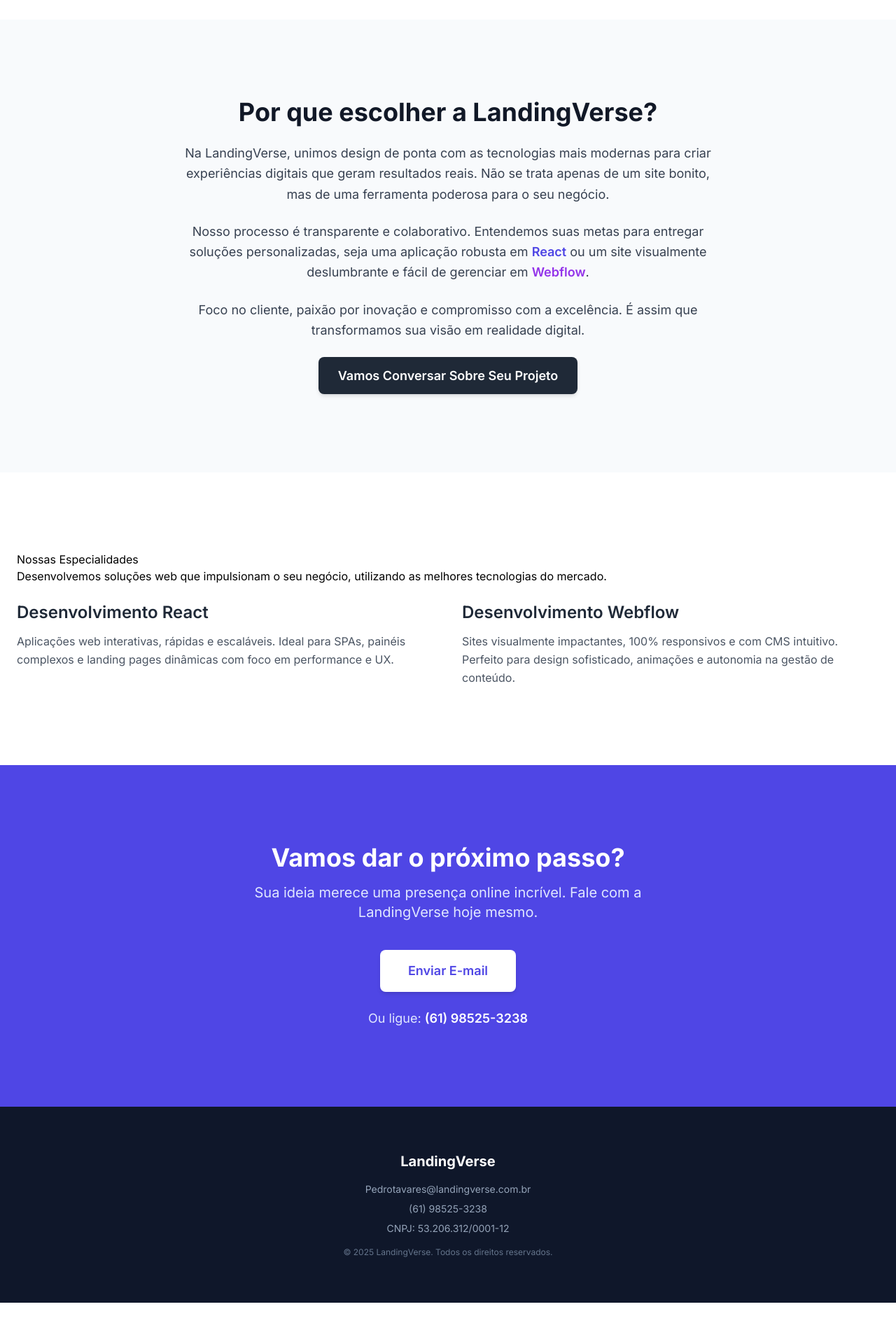
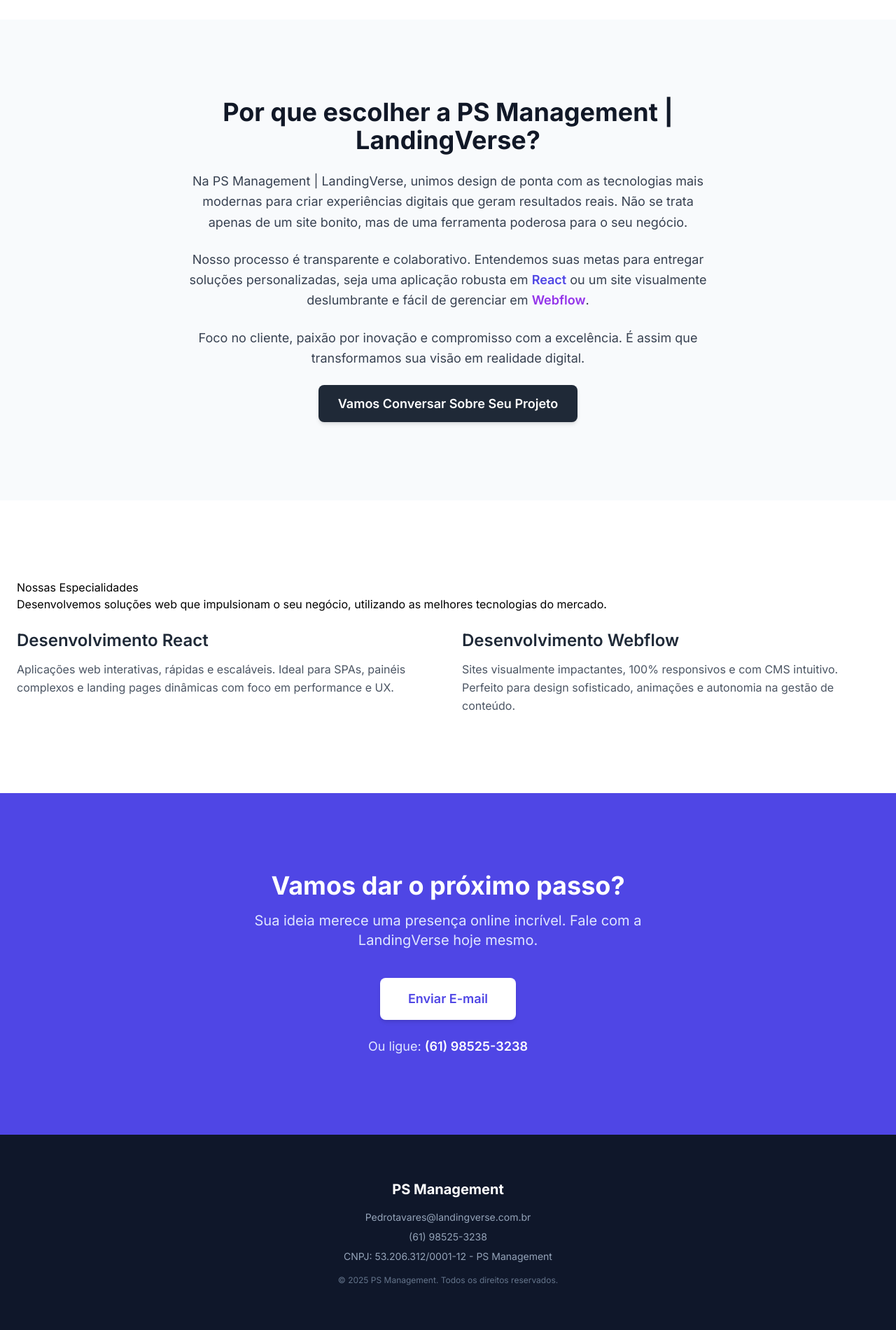
Before and after one commit to xpedrotavares/landingverse.github.io, a plain HTML site: page index.html in a window 1280 px wide. Shown: the part 564-2464 px from the top of the page at 70% size. Before the commit the page ends 2425 px from the top, so only its background shows below. Drawn offline with nearby package versions, Linux system fonts and the light colour scheme.

Commit message:
Update index.html

```diff
--- a/index.html
+++ b/index.html
@@ -3,7 +3,7 @@
 <head>
     <meta charset="UTF-8">
     <meta name="viewport" content="width=device-width, initial-scale=1.0">
-    <title>LandingVerse - Criação de Sites Profissionais</title>
+    <title>PS Management - LandingVerse - Criação de Sites Profissionais</title>
     <script src="https://cdn.tailwindcss.com"></script>
     <link href="https://fonts.googleapis.com/css2?family=Inter:wght@400;500;600;700;800&display=swap" rel="stylesheet">
     <style>
@@ -47,7 +47,7 @@
             <div class="flex items-center justify-between h-20">
                 <div class="flex items-center">
                     <a href="#" class="text-gray-900 font-bold text-2xl">
-                        LandingVerse
+                       PS Management | LandingVerse
                     </a>
                 </div>
                 <div class="hidden md:block">
@@ -85,7 +85,7 @@
                 Sites incríveis, <span class="text-indigo-600">sem complicação.</span>
             </h1>
             <p class="text-xl md:text-2xl mb-10 max-w-2xl mx-auto text-gray-600">
-                A LandingVerse cria landing pages e sites de alta performance em React e Webflow, focados em converter e encantar seus clientes.
+                A PS Management | LandingVerse cria landing pages e sites de alta performance em React e Webflow, focados em converter e encantar seus clientes.
             </p>
             <a href="#servicos" class="cta-button">
                 Conheça Nossas Soluções
@@ -97,9 +97,9 @@
         <section id="sobre" class="py-20 md:py-28 bg-slate-50">
             <div class="container mx-auto px-6">
                 <div class="max-w-3xl mx-auto text-center">
-                    <h2 class="text-3xl md:text-4xl font-bold text-gray-900 mb-6">Por que escolher a LandingVerse?</h2>
+                    <h2 class="text-3xl md:text-4xl font-bold text-gray-900 mb-6">Por que escolher a PS Management | LandingVerse?</h2>
                     <div class="space-y-6 text-lg text-gray-700 leading-relaxed">
-                        <p>Na LandingVerse, unimos design de ponta com as tecnologias mais modernas para criar experiências digitais que geram resultados reais. Não se trata apenas de um site bonito, mas de uma ferramenta poderosa para o seu negócio.</p>
+                        <p>Na PS Management | LandingVerse, unimos design de ponta com as tecnologias mais modernas para criar experiências digitais que geram resultados reais. Não se trata apenas de um site bonito, mas de uma ferramenta poderosa para o seu negócio.</p>
                         <p>Nosso processo é transparente e colaborativo. Entendemos suas metas para entregar soluções personalizadas, seja uma aplicação robusta em <strong class="font-semibold text-indigo-600">React</strong> ou um site visualmente deslumbrante e fácil de gerenciar em <strong class="font-semibold text-purple-600">Webflow</strong>.</p>
                          <p>Foco no cliente, paixão por inovação e compromisso com a excelência. É assim que transformamos sua visão em realidade digital.</p>
                          <a href="#contato" class="inline-block mt-6 px-7 py-3 bg-gray-800 text-white font-semibold rounded-lg shadow-md hover:bg-gray-900 transition-colors duration-300 transform hover:scale-105">
@@ -143,13 +143,13 @@
 
     <footer class="bg-slate-900 text-slate-400 py-16">
         <div class="container mx-auto px-6 text-center">
-            <a href="#" class="text-white font-bold text-xl mb-4 inline-block">LandingVerse</a>
+            <a href="#" class="text-white font-bold text-xl mb-4 inline-block">PS Management</a>
             <div class="space-y-2 mb-4 text-sm">
                 <p><a href="mailto:Pedrotavares@landingverse.com.br" class="hover:text-indigo-400 transition-colors">Pedrotavares@landingverse.com.br</a></p>
                 <p><a href="tel:61985253238" class="hover:text-indigo-400 transition-colors">(61) 98525-3238</a></p>
-                <p>CNPJ: 53.206.312/0001-12</p>
+                <p>CNPJ: 53.206.312/0001-12 - PS Management</p>
             </div>
-            <p class="text-xs text-slate-500">&copy; <span id="currentYear"></span> LandingVerse. Todos os direitos reservados.</p>
+            <p class="text-xs text-slate-500">&copy; <span id="currentYear"></span> PS Management. Todos os direitos reservados.</p>
         </div>
     </footer>
 
```
